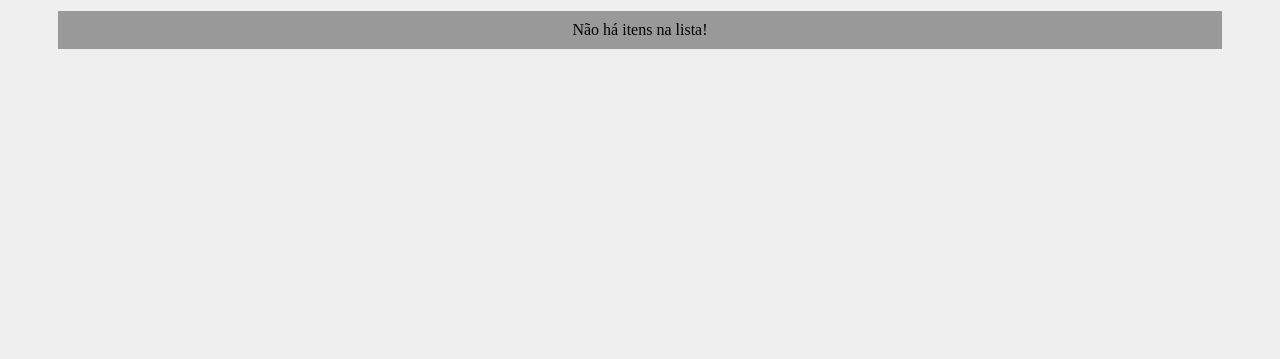
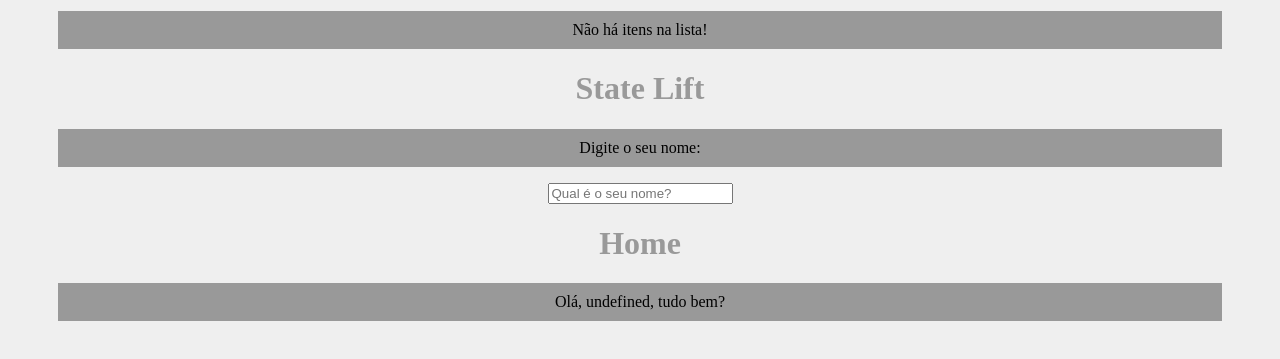
Before and after one commit to AlexandreVelho/VSCode-React-Node, a React (Create React App) app in the folder meu-projeto/: page / in a window 1280 px wide. Shown: the part 1392-1751 px from the top of the page. Before the commit the page ends 1515 px from the top, so only its background shows below. Built offline with nearby package versions, Linux system fonts and the light colour scheme.

Commit message:
State Lift

```diff
--- a/meu-projeto/src/App.js
+++ b/meu-projeto/src/App.js
@@ -1,20 +1,26 @@
 import './App.css';
-import HellowWorld from './components/HellowWorld'
+import HellowWorld from './components/HellowWorld';
 import SayMyName from './components/SayMyName';
 import Pessoa from './components/Pessoa';
 import List from './components/List';
-import Evento from './components/Evento'
-import Form from './components/Form'
+import Evento from './components/Evento';
+import Form from './components/Form';
 import Condicional from './components/Condicional';
 import OutraLista from './components/OutraLista';
+import SeuNome from './components/SeuNome'; // Removi o ponto extra antes de /components
+import { useState } from 'react';
+import Saudacao from './components/Saudacao';
 
 function App() {
-  const meusItens = []
-  const nome = 'Maria'
-  const name = 'Matheus'
-  const newName = name.toLocaleUpperCase()
+  const [nome, setNome] = useState(); // Aqui está a declaração correta
+
+  const meusItens = []; // Declaração da lista vazia
+
+  const name = 'Matheus';
+  const newName = name.toLocaleUpperCase();
+
   function sum(a, b) {
-    return a + b
+    return a + b;
   }
 
   return (
@@ -42,6 +48,9 @@
       <Condicional />
       <h1>Renderização de Listas</h1>
       <OutraLista itens={meusItens} />
+      <h1>State Lift</h1>
+      <SeuNome setNome={setNome} />
+      <Saudacao nome={nome} />
     </div>
   );
 }
--- /dev/null
+++ b/meu-projeto/src/components/Saudacao.js
@@ -0,0 +1,14 @@
+function Saudacao({ nome }) {
+    function gerarSaudacao(algumNome) {
+        return `Olá, ${algumNome}, tudo bem?`;
+    }
+
+    return (
+        <>
+            <h1>Home</h1>
+            <p>{gerarSaudacao(nome)}</p>
+        </>
+    );
+}
+
+export default Saudacao;
--- /dev/null
+++ b/meu-projeto/src/components/SeuNome.js
@@ -0,0 +1,14 @@
+function SeuNome({ setNome }) {
+    return (
+        <div>
+            <p>Digite o seu nome:</p>
+            <input
+                type="text"
+                placeholder="Qual é o seu nome?"
+                onChange={(e) => setNome(e.target.value)}
+            />
+        </div>
+    );
+}
+
+export default SeuNome;
```
